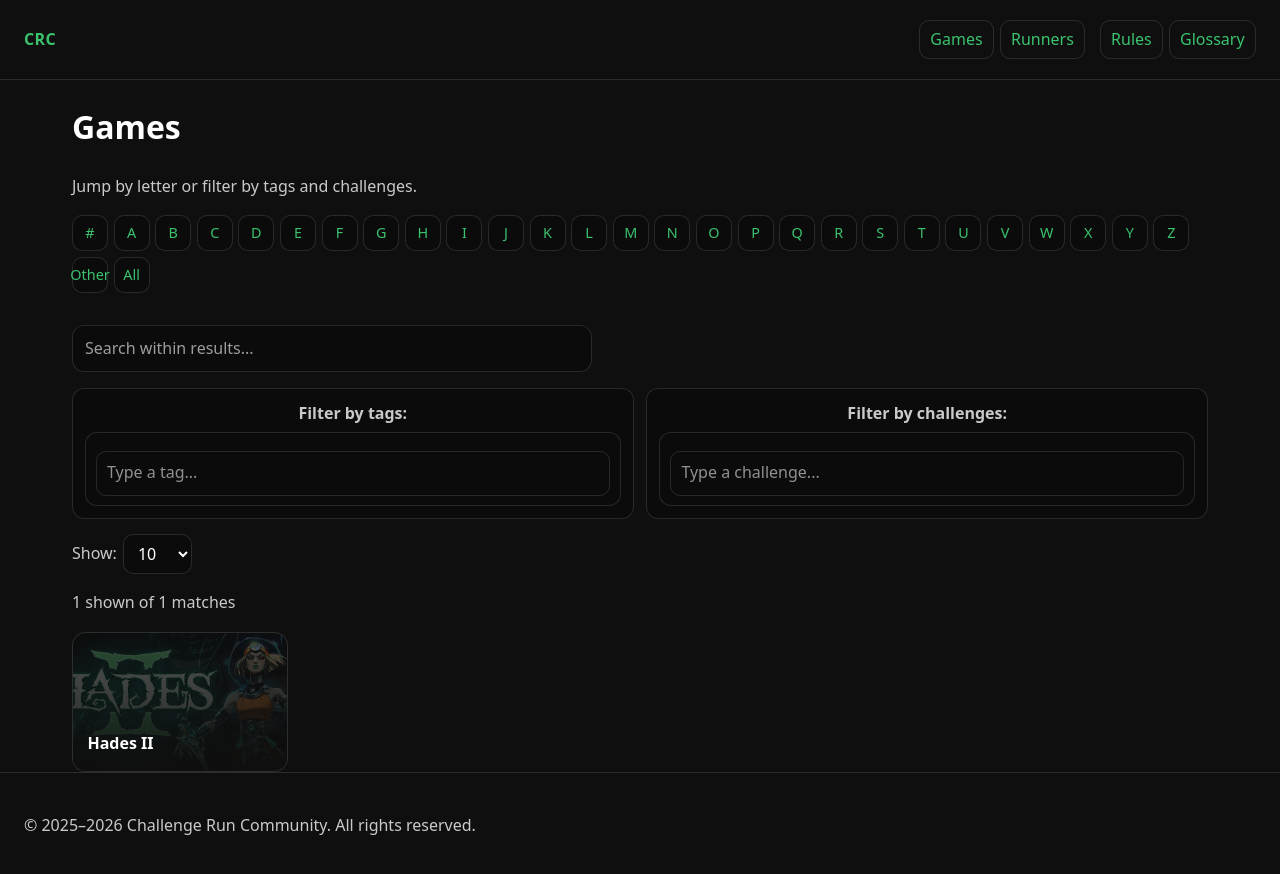
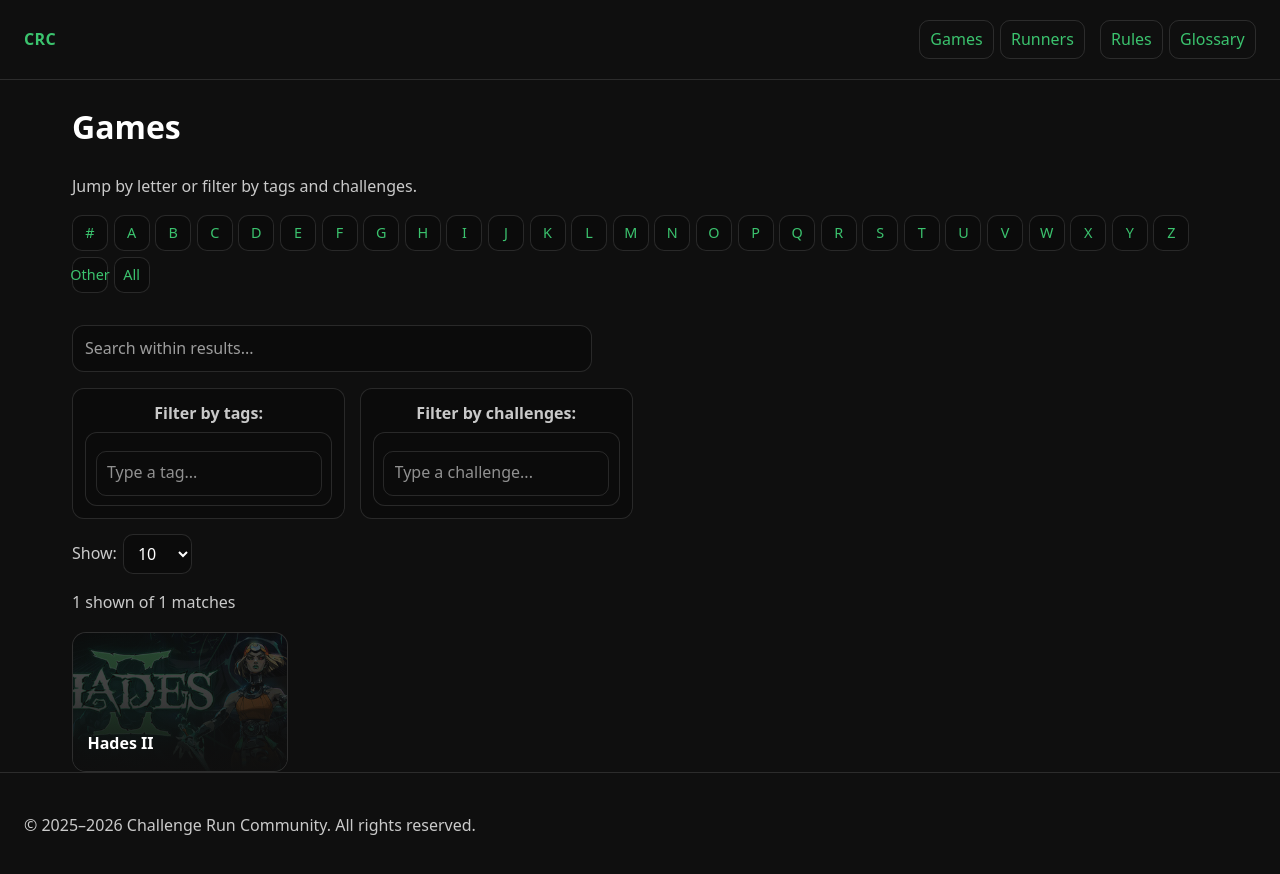
Before and after one commit to GaryAsher/challenge-run-site, a Jekyll site: the page built from games/index.html, in a window 1280 px wide. Shown: the top 874 px of the page. Built offline with Jekyll 4.4.1, drawn with Linux system fonts in a browser that asks for light colours.

Commit message:
add style grid

```diff
--- a/assets/style.css
+++ b/assets/style.css
@@ -134,22 +134,37 @@ a:hover {
 }
 
 /* ============================================================
-   Games: Filters Layout (Tags + Challenges side-by-side)
+   Filters Grid (Game runs + Games index)
    ============================================================ */
-.filters-grid {
+.filters-grid{
   display: grid;
-  grid-template-columns: 1fr;
-  gap: 0.6rem;
+  grid-template-columns: repeat(4, minmax(0, 1fr));
+  gap: 0.9rem;
+  align-items: start;
   margin: 0 0 0.9rem 0;
   width: 100%;
 }
 
-@media (min-width: 900px) {
-  .filters-grid {
-    grid-template-columns: 1fr 1fr;
-    align-items: start;
-    gap: 0.8rem;
+/* 2 columns on medium screens */
+@media (max-width: 980px){
+  .filters-grid{
+    grid-template-columns: repeat(2, minmax(0, 1fr));
   }
+}
+
+/* 1 column on small screens */
+@media (max-width: 560px){
+  .filters-grid{
+    grid-template-columns: 1fr;
+  }
+}
+
+/* Each filter "field" looks like a mini card */
+.filters-grid .tag-filter{
+  padding: 0.75rem;
+  border: 1px solid var(--border);
+  border-radius: var(--radius-md);
+  background: var(--surface);
 }
 
 /* ============================================================
```
